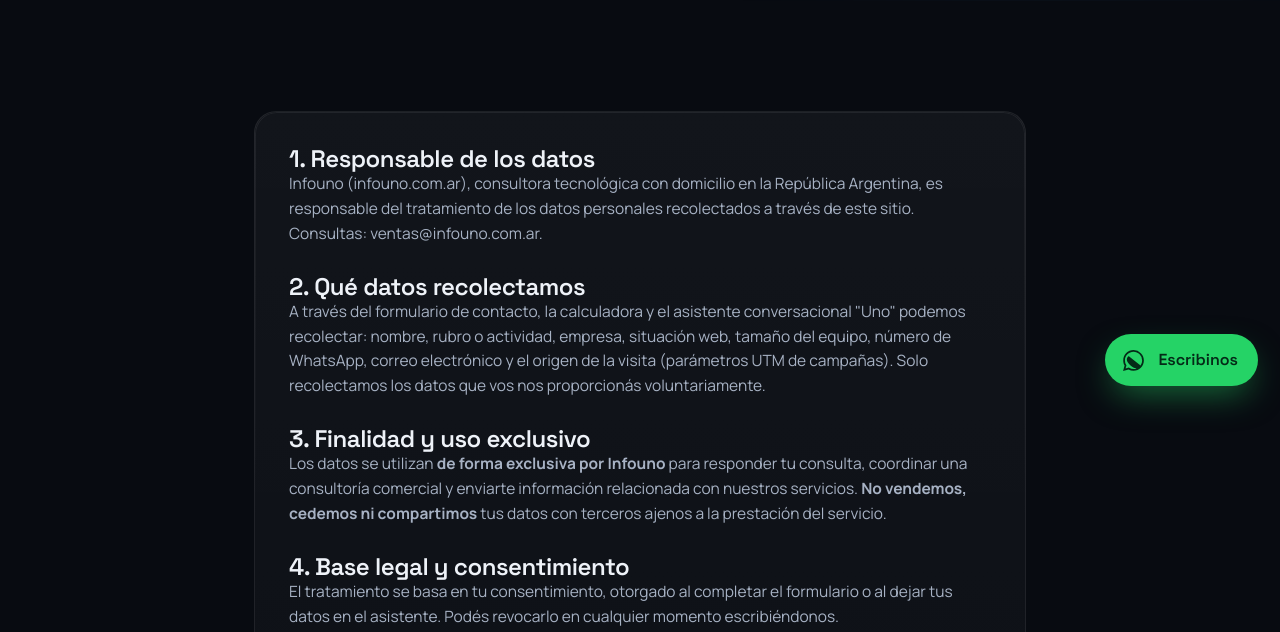
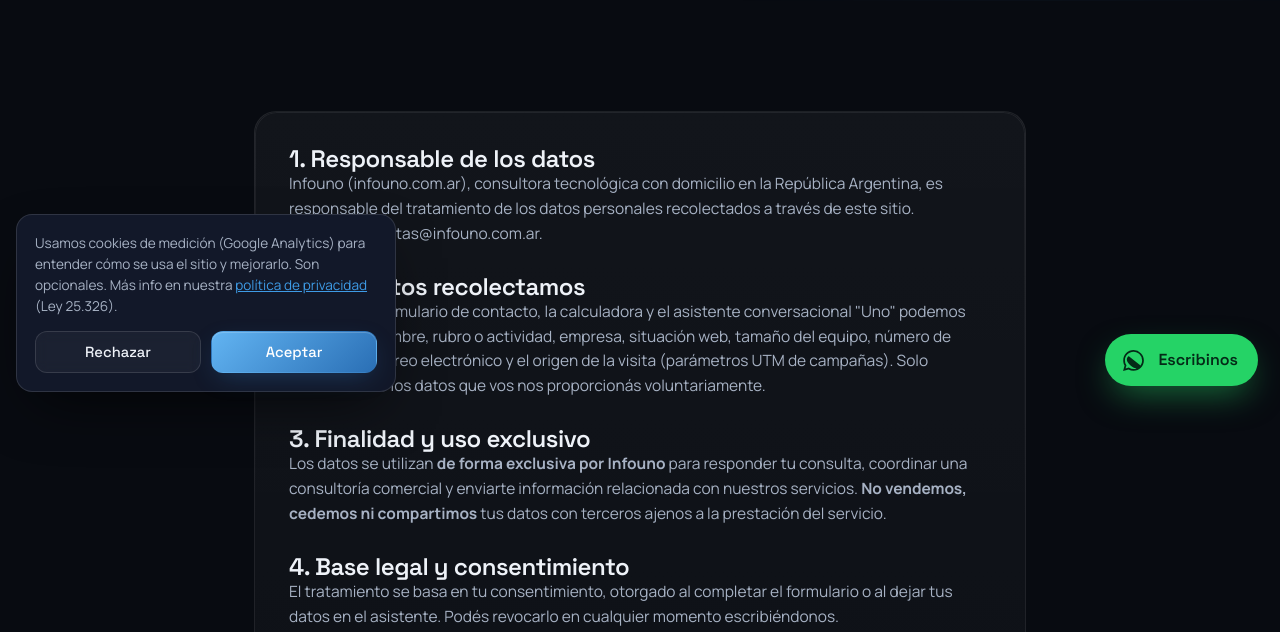
Before and after one commit to RoberRueff/agencia-infouno-ia, a PHP site: page /privacidad.html in a window 1280 px wide. Shown: the part 392-1024 px from the top of the page. Run offline with PHP 8.4, Linux system fonts and the light colour scheme.

Commit message:
feat(analytics): banner de consentimiento + Consent Mode v2 y carga condicional de GA4
GA4 (G-54V1PR8K7V) en modo opt-in: no carga gtag.js ni setea cookies hasta que
el usuario acepta (Ley 25.326 / G4). Consent Mode v2 con default denegado.
Decision recordada en localStorage; banner abajo-izquierda, respeta tema dark/light.
Expone window.infoTrack() para los eventos de conversion (Tarea 4).

Verificado en Chrome headless: banner aparece sin decision previa, Aceptar carga
GA4 + consent granted, Rechazar no carga GA4, ambas decisiones se recuerdan.

Co-Authored-By: Claude Opus 4.8 (1M context) <noreply@anthropic.com>

```diff
--- a/assets/site.js
+++ b/assets/site.js
@@ -11,6 +11,10 @@ window.INFOUNO = {
   // Ejemplos:  "https://cal.com/infouno/15min"  ·  "https://calendly.com/infouno/15min"
   // Si lo dejás vacío, el bot y los botones siguen coordinando por WhatsApp.
   agenda: "https://cal.com/infouno/consultoria-15-min",
+  // ID de medición de Google Analytics 4 (formato "G-XXXXXXXXXX").
+  // Vacío = no se carga GA4 (el banner de cookies queda inerte). Pegá el ID real cuando
+  // crees la propiedad GA4. Sin consentimiento del usuario NO se carga ni se setean cookies.
+  ga4: "G-54V1PR8K7V",
 };
 
 function waLink(msg) {
@@ -414,6 +418,93 @@ function initBot() {
 }
 
 /* ===========================================================
+   Consentimiento de cookies + Google Consent Mode v2 + GA4
+   Opt-in (Ley 25.326 / G4): NO se carga GA4 ni se setean cookies
+   de analytics hasta que el usuario acepta. Sin ID en INFOUNO.ga4
+   el banner no aparece (no hay nada que consentir).
+   =========================================================== */
+(function () {
+  var KEY = 'infouno_consent';                 // 'granted' | 'denied'
+  var GA_ID = (window.INFOUNO && window.INFOUNO.ga4) || '';
+
+  // dataLayer + gtag disponibles siempre (sin red): habilita Consent Mode v2.
+  window.dataLayer = window.dataLayer || [];
+  function gtag() { window.dataLayer.push(arguments); }
+  window.gtag = gtag;
+
+  // Consent Mode v2: por defecto TODO denegado hasta una decisión explícita.
+  gtag('consent', 'default', {
+    ad_storage: 'denied',
+    ad_user_data: 'denied',
+    ad_personalization: 'denied',
+    analytics_storage: 'denied',
+    wait_for_update: 500
+  });
+
+  function stored() { try { return localStorage.getItem(KEY); } catch (e) { return null; } }
+  function remember(v) { try { localStorage.setItem(KEY, v); } catch (e) { } }
+
+  // Carga la librería de GA4 (solo tras consentimiento). Idempotente.
+  var loaded = false;
+  function loadGA() {
+    if (loaded || !GA_ID) return; loaded = true;
+    var s = document.createElement('script');
+    s.async = true;
+    s.src = 'https://www.googletagmanager.com/gtag/js?id=' + encodeURIComponent(GA_ID);
+    document.head.appendChild(s);
+    gtag('js', new Date());
+    gtag('config', GA_ID, { anonymize_ip: true });
+  }
+
+  function grant() {
+    gtag('consent', 'update', {
+      ad_storage: 'granted', ad_user_data: 'granted',
+      ad_personalization: 'granted', analytics_storage: 'granted'
+    });
+    loadGA();
+  }
+
+  function decide(v) { remember(v); if (v === 'granted') grant(); hideBanner(); }
+
+  // Helper de eventos de conversión (lo usa la Tarea 4). Solo dispara con
+  // consentimiento aceptado y GA4 configurado; si no, no-op silencioso.
+  window.infoTrack = function (name, params) {
+    try { if (stored() === 'granted' && GA_ID) gtag('event', name, params || {}); } catch (e) { }
+  };
+
+  var banner;
+  function hideBanner() { if (banner) banner.classList.remove('show'); }
+  function showBanner() {
+    if (banner) { banner.classList.add('show'); return; }
+    banner = document.createElement('div');
+    banner.className = 'consent'; banner.setAttribute('role', 'dialog');
+    banner.setAttribute('aria-label', 'Aviso de cookies');
+    banner.innerHTML =
+      '<p class="consent__txt">Usamos cookies de medición (Google Analytics) para entender cómo se usa el sitio y mejorarlo. Son opcionales. Más info en nuestra <a href="privacidad.html">política de privacidad</a> (Ley 25.326).</p>'
+      + '<div class="consent__row">'
+      + '<button type="button" class="btn btn--ghost consent__btn" data-consent="denied">Rechazar</button>'
+      + '<button type="button" class="btn btn--primary consent__btn" data-consent="granted">Aceptar</button>'
+      + '</div>';
+    banner.querySelectorAll('[data-consent]').forEach(function (b) {
+      b.addEventListener('click', function () { decide(b.getAttribute('data-consent')); });
+    });
+    (document.body || document.documentElement).appendChild(banner);
+    requestAnimationFrame(function () { banner.classList.add('show'); });
+  }
+
+  function init() {
+    if (!GA_ID) return;                 // sin GA4 configurado no hay nada que consentir
+    var prev = stored();
+    if (prev === 'granted') { grant(); return; }  // ya aceptó: cargar GA4, sin banner
+    if (prev === 'denied') return;                // ya rechazó: respetar y no insistir
+    showBanner();                                 // sin decisión previa: pedir consentimiento
+  }
+
+  if (document.readyState === 'loading') document.addEventListener('DOMContentLoaded', init);
+  else init();
+})();
+
+/* ===========================================================
    Tweaks — tema, color de acento y tipografía (todas las páginas)
    =========================================================== */
 (function () {
--- a/assets/styles.css
+++ b/assets/styles.css
@@ -330,7 +330,17 @@ p{margin:0}
 [data-theme="light"] .float-card{background:rgba(255,255,255,.95)}
 [data-theme="light"] .field input,[data-theme="light"] .field textarea,[data-theme="light"] .field select{background:#fff}
 [data-theme="light"] .tw-panel{background:#fff}
+[data-theme="light"] .consent{background:#fff}
 [data-theme="light"] .footer{background:#0C1622;--muted:#8595a6;--text:#aeb9c6;--ink:#fff;--line:rgba(255,255,255,.1)}
+
+/* Consentimiento de cookies (opt-in, Ley 25.326). Abajo a la izquierda
+   para no tapar el botón de WhatsApp ni el FAB del bot (abajo a la derecha). */
+.consent{position:fixed;left:16px;bottom:16px;z-index:1100;width:380px;max-width:calc(100vw - 32px);background:var(--panel-2);border:1px solid var(--line-2);border-radius:16px;box-shadow:var(--shadow);font-family:var(--ff-body);padding:18px;transform:translateY(150%);opacity:0;transition:transform .3s ease,opacity .3s ease}
+.consent.show{transform:translateY(0);opacity:1}
+.consent__txt{margin:0 0 14px;font-size:.85rem;line-height:1.55;color:var(--text)}
+.consent__txt a{color:var(--acc);text-decoration:underline}
+.consent__row{display:flex;gap:10px}
+.consent__btn{flex:1;padding:11px 14px;font-size:.92rem}
 
 /* ===========================================================
    Componentes del blueprint
```
